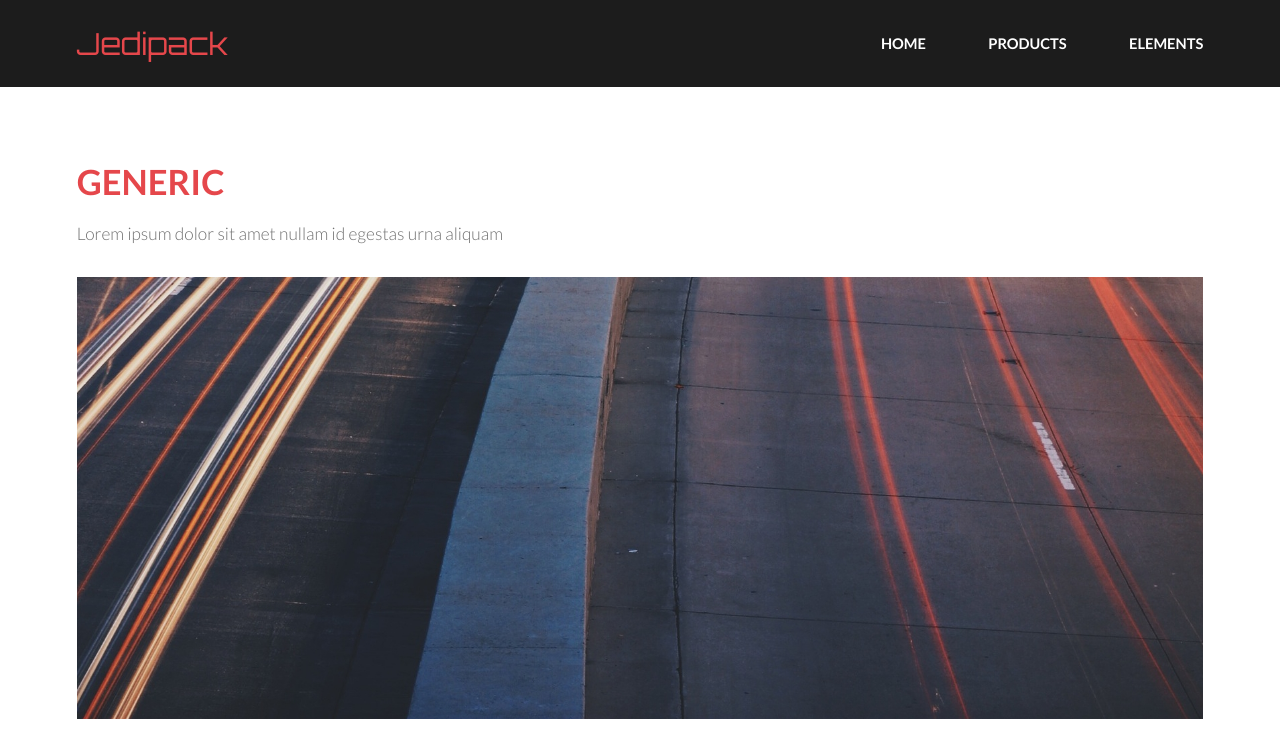
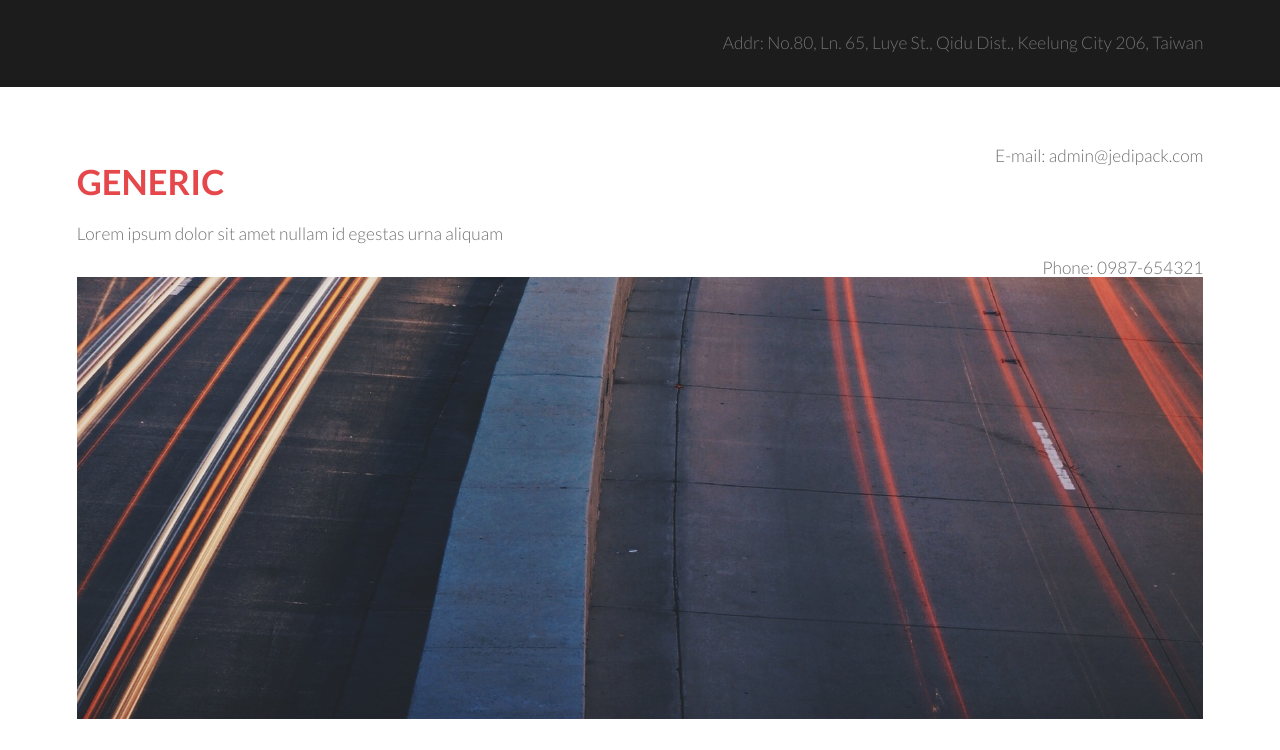
Before and after one commit to thxxxxxd/web0, a plain HTML site: page generic.html in a window 1280 px wide. Shown: the top 750 px of the page. Drawn offline with Linux system fonts and the light colour scheme.

Commit message:
Revert "1"
This reverts commit 6749458da309fda244129f70dbca902c43635b12.

```diff
--- a/generic.html
+++ b/generic.html
@@ -46,11 +46,21 @@
 					<header>
 						<h2>Contact us</h2>
 					</header>
+<<<<<<< HEAD
 
 					<p> Addr: No.80, Ln. 65, Luye St., Qidu Dist., Keelung City 206, Taiwan </p>
 					<p> E-mail: admin@jedipack.com </p>
 					<p> Phone: 0987-654321 </p>
 
+=======
+					<header id="header">
+						<div = class="inner">
+							<p> Addr: No.80, Ln. 65, Luye St., Qidu Dist., Keelung City 206, Taiwan </p>
+							<p> E-mail: admin@jedipack.com </p>
+							<p> Phone: 0987-654321 </p>
+						</div>
+					</header>
+>>>>>>> parent of 6749458... 1
 					<div class="copyright">
 						&copy; Untitled Design: <a href="https://templated.co/">TEMPLATED</a>. Images <a href="https://unsplash.com/">Unsplash</a>
 					</div>
```
